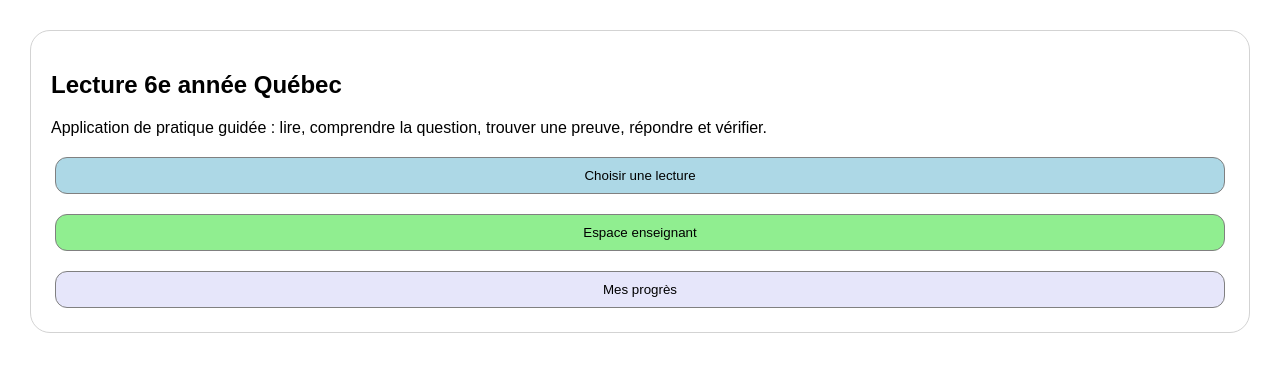
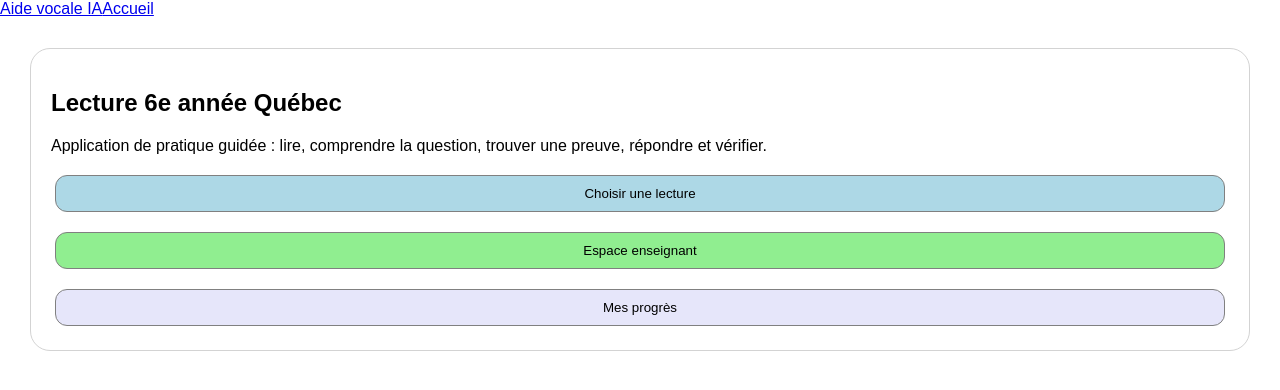
Before and after one commit to mpassarelli2003-png/comprehension-lecture-6e, a Next.js app: page / in a window 1280 px wide. Shown: the top 390 px of the page. Built offline with nearby package versions, Linux system fonts and the light colour scheme.

Commit message:
Add visible voice help navigation

```diff
--- a/app/layout.jsx
+++ b/app/layout.jsx
@@ -8,7 +8,13 @@ export const metadata = {
 export default function RootLayout({ children }) {
   return (
     <html lang="fr">
-      <body>{children}</body>
+      <body>
+        <nav className="topnav">
+          <a className="voiceHelpButton" href="/aide-vocale">Aide vocale IA</a>
+          <a className="homeButton" href="/">Accueil</a>
+        </nav>
+        {children}
+      </body>
     </html>
   );
 }
```
